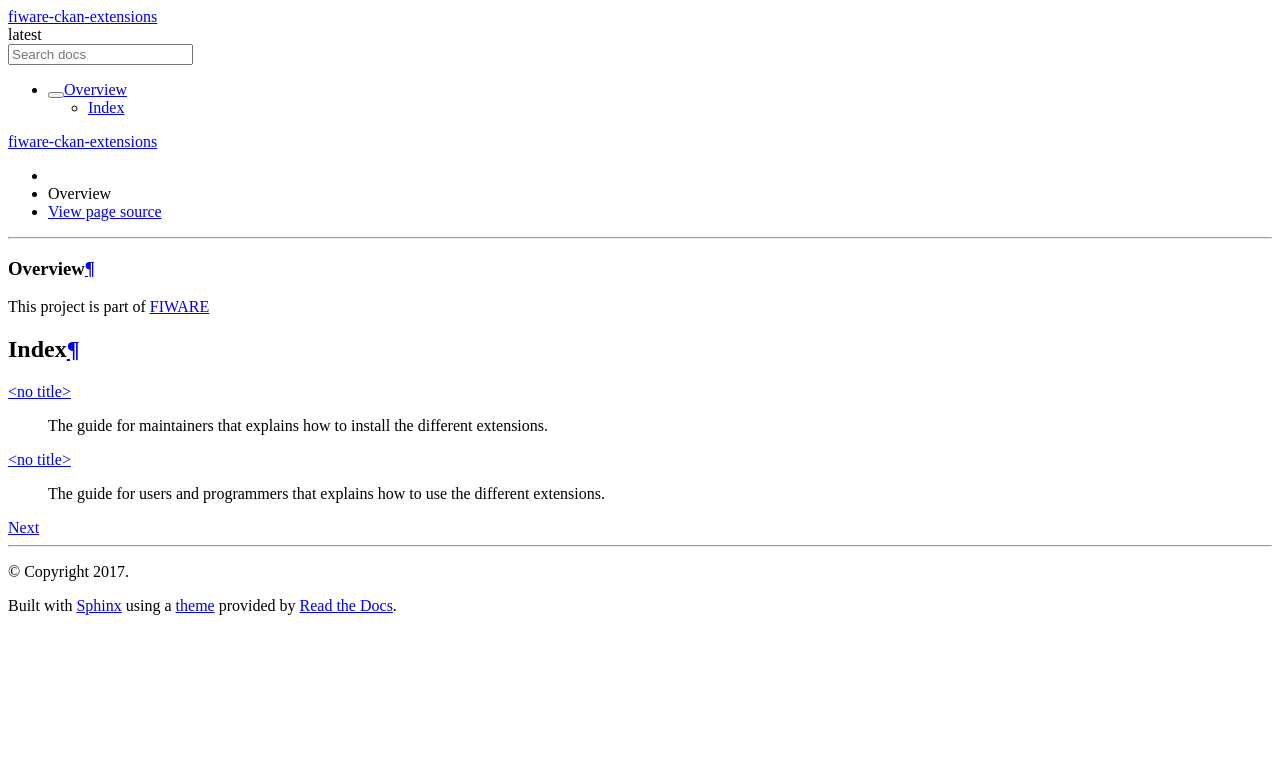
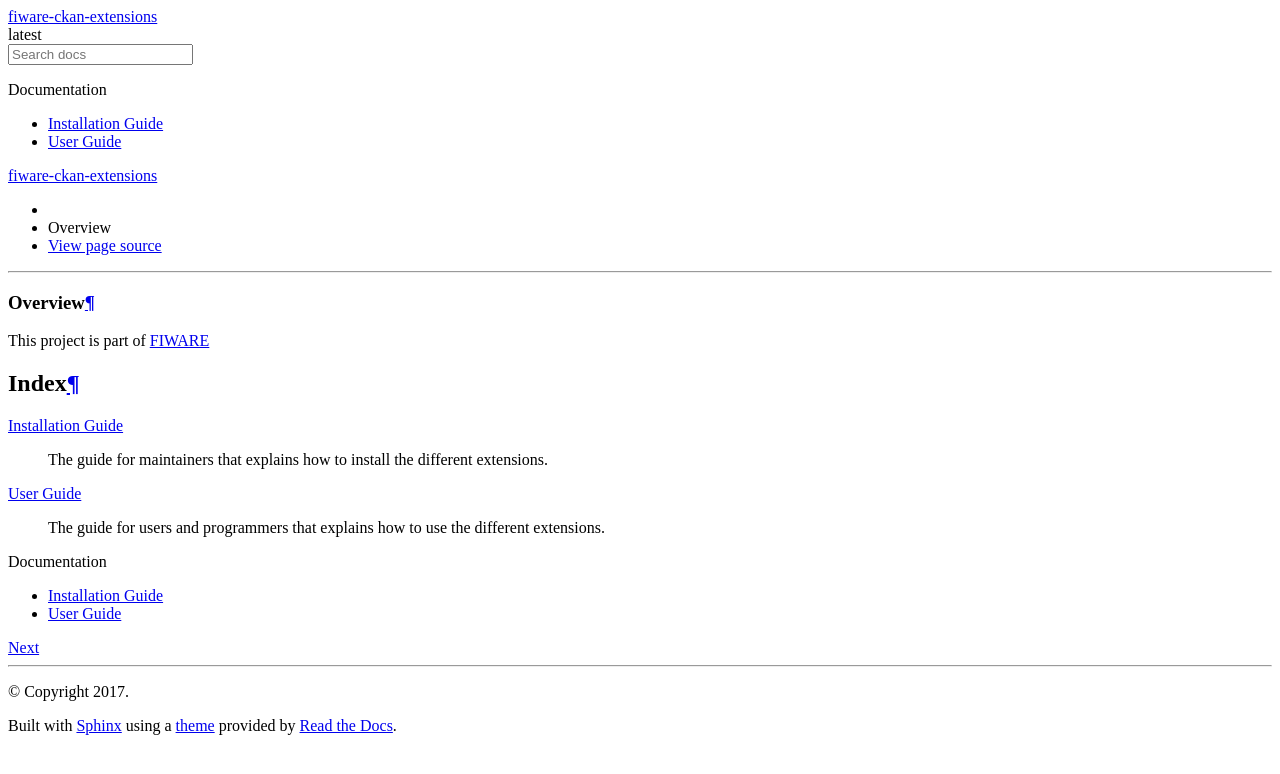
Before and after one commit to conwetlab/FIWARE-CKAN-Extensions, a Sphinx documentation site: the page built from doc/index.rst, in a window 1280 px wide. Shown: the top 774 px of the page. Built offline with Sphinx 7.4.7 and the Read the Docs theme 2.0.0, drawn with Linux system fonts in a browser that asks for light colours; comment, search, counter and statistics services are not loaded.

Commit message:
Include basic doc titles

```diff
--- a/doc/installation-administration-guide.rst
+++ b/doc/installation-administration-guide.rst
@@ -0,0 +1,3 @@
+==================
+Installation Guide
+==================
--- a/doc/user-programmer-guide.rst
+++ b/doc/user-programmer-guide.rst
@@ -0,0 +1,3 @@
+==========
+User Guide
+==========
```
Also changed, not shown: doc/index.rst (line endings or trailing spaces).
